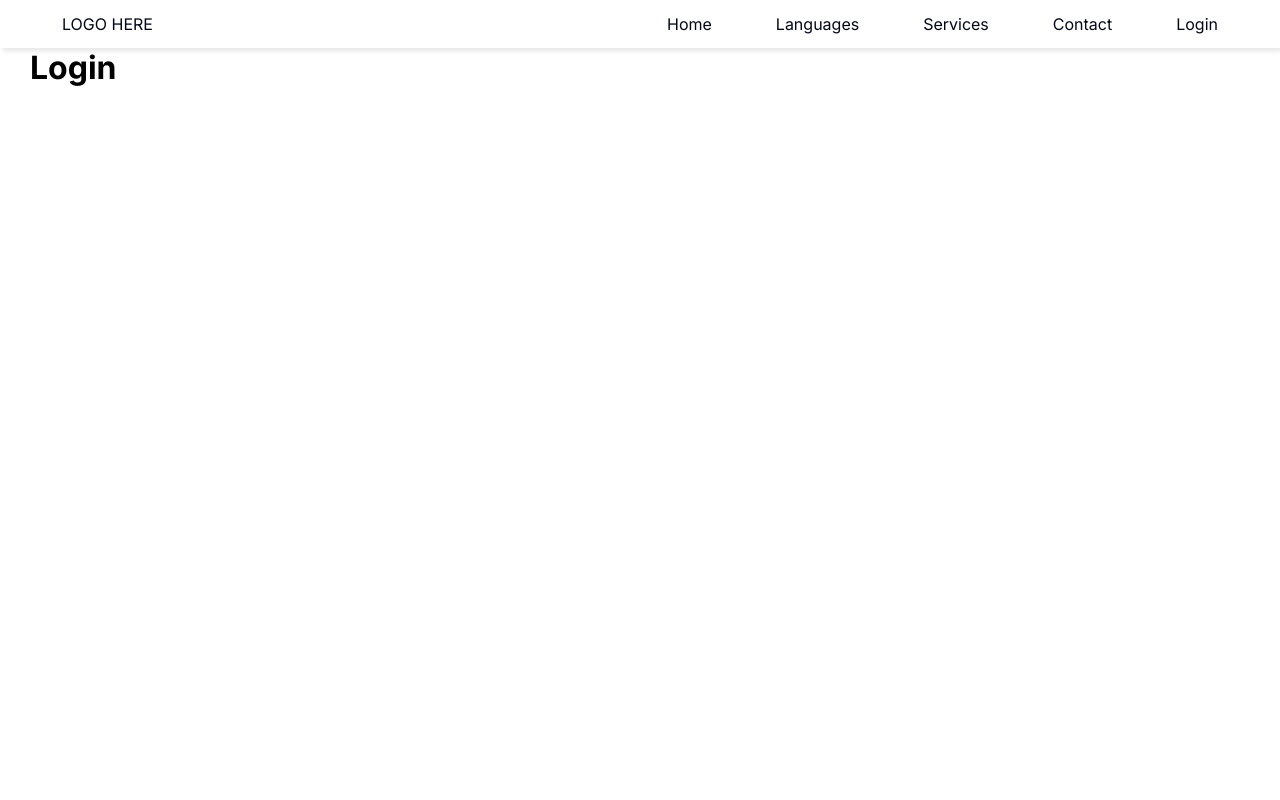
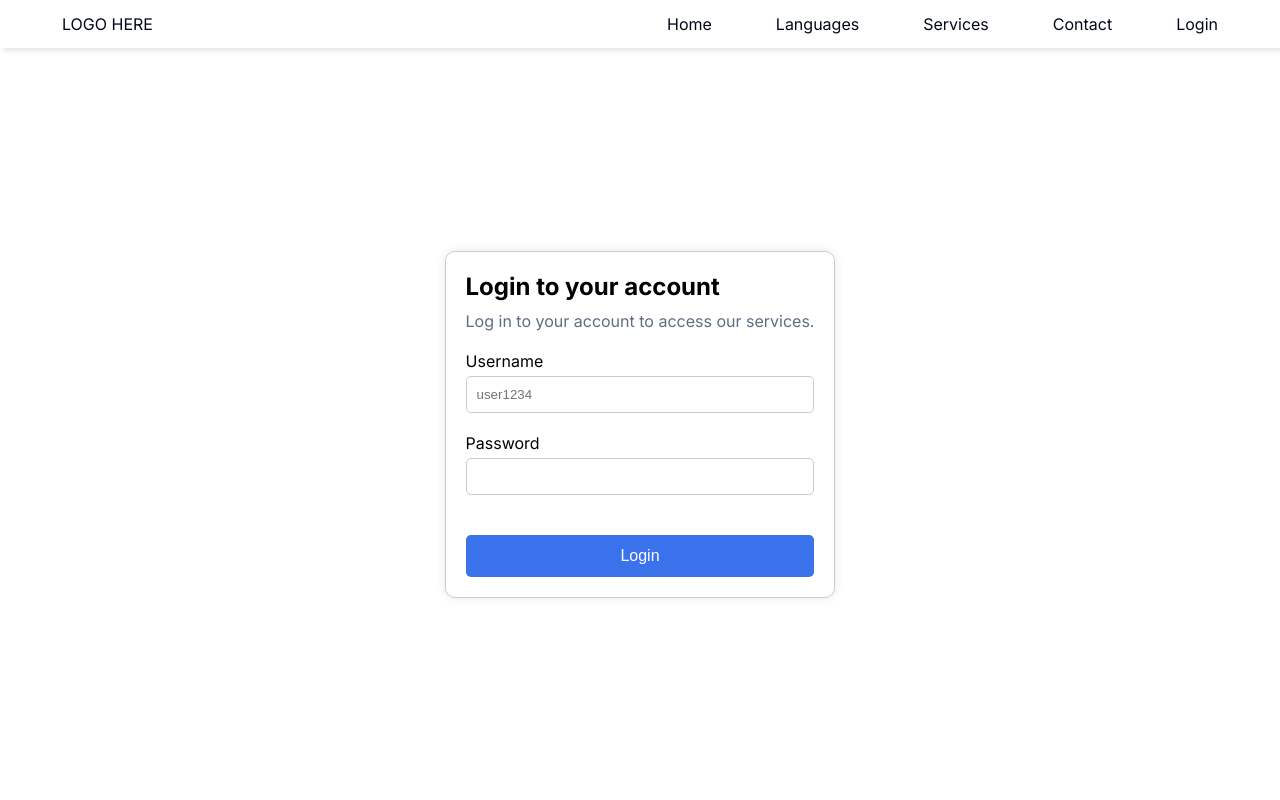
Before and after one commit to Mirko117/bank, a Flask app: page /auth/login in a window 1280 px wide. Run offline with Flask 3, Linux system fonts and the light colour scheme.

Commit message:
Added html for login page

```diff
--- a/app/languages/en.json
+++ b/app/languages/en.json
@@ -32,5 +32,14 @@
         "password": "Password",
         "confirm-password": "Confirm Password",
         "submit": "Register"
+    },
+
+    "login": {
+        "title": "Login to your account",
+        "subtitle": "Log in to your account to access our services.",
+        "username": "Username",
+        "username-placeholder": "user1234",
+        "password": "Password",
+        "submit": "Login"
     }
 }
--- a/app/templates/login.html
+++ b/app/templates/login.html
@@ -7,7 +7,22 @@
 {% endblock %}
 
 {% block body %}
-    <div class="container">
-        <h1>Login</h1>
-    </div>
+    <section id="login" class="auth">
+        <div class="container">
+            <div class="wrapper">
+                <h1>{{ t['login']['title'] }}</h1>
+                <p>{{ t['login']['subtitle'] }}</p>
+
+                <form action="/auth/login" method="post">
+                    <label for="username">{{ t['login']['username'] }}</label>
+                    <input type="text" name="username" id="username" placeholder="{{ t['login']['username-placeholder'] }}">
+
+                    <label for="password">{{ t['login']['password'] }}</label>
+                    <input type="password" name="password" id="password">
+
+                    <button type="submit" class="button">{{ t['login']['submit'] }}</button>
+                </form>
+            </div>
+        </div>
+    </section>
 {% endblock %}
```
Also changed, not shown: app/languages/sl.json (+9 -0 lines).
